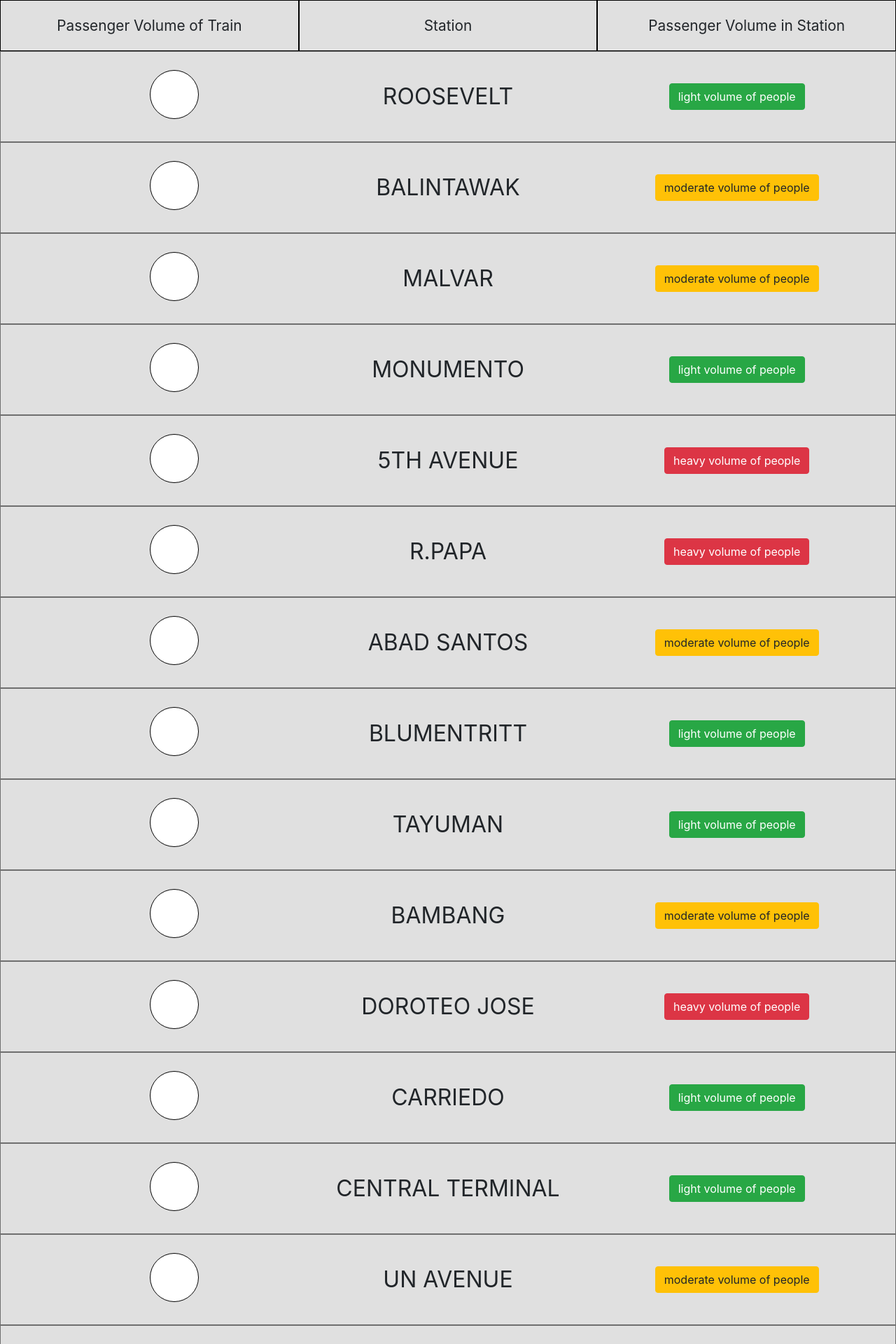
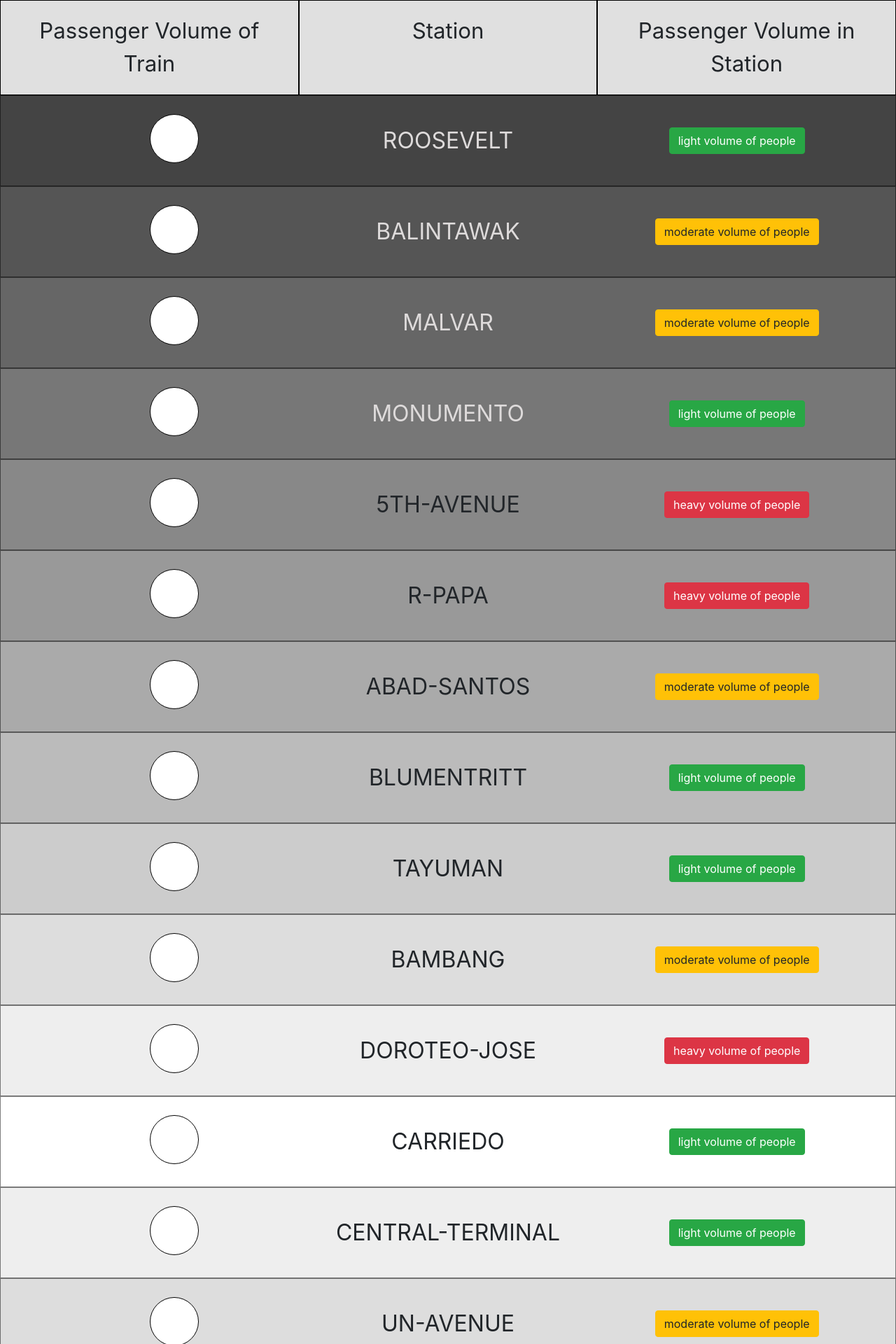
Before and after one commit to MatthewAlviz/PUV---Prediction-of-User-Volume-System, a Django app: page / in a window 1280 px wide. Shown: the top 1920 px of the page at 70% size. Run offline with Django 3.2, Linux system fonts and the light colour scheme; some libraries are stand-ins or nearby versions.

Commit message:
Added Dynamic Gray Scale Background Feature on User Interface

```diff
--- a/puv/templates/puv/index.html
+++ b/puv/templates/puv/index.html
@@ -14,21 +14,21 @@
 
     <div class="container-fluid" style="background:#e0e0e0">
       <div class="row">
-        <div class="col-sm text-center" style="border: solid 1px black">
+        <div class="col-sm text-center" style="border: solid 1px black; font-size:1.5em">
           <div class="topBar">Passenger Volume of Train</div>
         </div>
-        <div class="col-sm text-center" style="border: solid 1px black">
+        <div class="col-sm text-center" style="border: solid 1px black; font-size:1.5em">
           <div class="topBar">Station</div>
         </div>
-        <div class="col-sm text-center" style="border: solid 1px black">
+        <div class="col-sm text-center" style="border: solid 1px black; font-size:1.5em">
           <div class="topBar">Passenger Volume in Station</div>
         </div>
       </div>
 
+      <!-- STATIONS & TRAIN STATUS-->
 
-      <!-- STATIONS & TRAIN STATUS-->
       {% for station, status in data %}
-      <div class="row align-items-center" style="border:solid 0.5px #00000080; padding:20px">
+      <div class="row align-items-center" id="{{station}}" style="border:solid 0.5px #00000080; padding:20px">
         <div class="col-sm">
           <div class="row align-items-center">
             <div class="col-sm-5">
@@ -70,4 +70,42 @@
   <script src="https://code.jquery.com/jquery-3.3.1.slim.min.js" integrity="sha384-q8i/X+965DzO0rT7abK41JStQIAqVgRVzpbzo5smXKp4YfRvH+8abtTE1Pi6jizo" crossorigin="anonymous"></script>
   <script src="https://cdnjs.cloudflare.com/ajax/libs/popper.js/1.14.3/umd/popper.min.js" integrity="sha384-ZMP7rVo3mIykV+2+9J3UJ46jBk0WLaUAdn689aCwoqbBJiSnjAK/l8WvCWPIPm49" crossorigin="anonymous"></script>
   <script src="https://stackpath.bootstrapcdn.com/bootstrap/4.1.1/js/bootstrap.min.js" integrity="sha384-smHYKdLADwkXOn1EmN1qk/HfnUcbVRZyYmZ4qpPea6sjB/pTJ0euyQp0Mk8ck+5T" crossorigin="anonymous"></script>
+
+  <script type="text/javascript">
+  $( document ).ready(function() {
+    var colors = ['#ffffff', '#eeeeee', '#dddddd', '#cccccc', '#bbbbbb', '#aaaaaa', '#999999', '#888888', '#777777', '#666666', '#555555', '#444444', '#333333', '#222222', '#111', '#000', '#000', '#000', '#000', '#000', '#000']
+    var stations = ['ROOSEVELT', 'BALINTAWAK', 'MALVAR', 'MONUMENTO', '5TH-AVENUE', 'R-PAPA', 'ABAD-SANTOS', 'BLUMENTRITT', 'TAYUMAN', 'BAMBANG', 'DOROTEO-JOSE', 'CARRIEDO', 'CENTRAL-TERMINAL',
+      'UN-AVENUE', 'PEDRO-GIL', 'QUIRINO', 'VITO-CRUZ', 'GIL-PUYAT', 'LIBERTAD', 'EDSA', 'BACLARAN']
+    var currentStation = '{{currentStation}}'
+    var currentNum = {{numOfCurrentStation}} - 1
+    var ctrColor = 1
+
+    $('#' + currentStation).attr('style', 'border:solid 0.5px #00000080; padding:20px; background:white')
+
+    if(currentStation!='BACLARAN'){
+      for(var i=currentNum+1; i<=21; i++){
+        $('#' + stations[i]).attr('style', 'border:solid 0.5px #00000080; padding:20px; background:' + colors[ctrColor])
+
+        if(ctrColor>=8){
+          $('#' + stations[i]).find('.stations').attr('style', 'color:#dedbdb')
+        }
+
+        ctrColor = ctrColor + 1
+      }
+    }
+
+    if(currentStation!='ROOSEVELT'){
+      ctrColor = 1
+      for(var i=currentNum-1; i>=0; i--){
+        $('#' + stations[i]).attr('style', 'border:solid 0.5px #00000080; padding:20px; background:' + colors[ctrColor])
+
+        if(ctrColor>=8){
+          $('#' + stations[i]).find('.stations').attr('style', 'color:#dedbdb')
+        }
+
+        ctrColor = ctrColor + 1
+      }
+    }
+  });
+  </script>
 </html>
--- a/puv/views.py
+++ b/puv/views.py
@@ -2,10 +2,27 @@ from django.shortcuts import render
 
 def home(request):
 
-    context = [('BACLARAN', 'light'), ('EDSA', 'heavy'), ('LIBERTAD', 'light'), ('GIL PUYAT', 'moderate'), ('VITO CRUZ', 'light'), ('QUIRINO', 'light'), ('PEDRO GIL', 'heavy'), ('UN AVENUE', 'moderate'), ('CENTRAL TERMINAL', 'light'),
-    ('CARRIEDO', 'light'), ('DOROTEO JOSE', 'heavy'), ('BAMBANG', 'moderate'), ('TAYUMAN', 'light'), ('BLUMENTRITT', 'light'), ('ABAD SANTOS', 'moderate'), ('R.PAPA', 'heavy'), ('5TH AVENUE', 'heavy'), ('MONUMENTO', 'light'),
+    context = [('BACLARAN', 'light'), ('EDSA', 'heavy'), ('LIBERTAD', 'light'), ('GIL-PUYAT', 'moderate'), ('VITO-CRUZ', 'light'), ('QUIRINO', 'light'), ('PEDRO-GIL', 'heavy'), ('UN-AVENUE', 'moderate'), ('CENTRAL-TERMINAL', 'light'),
+    ('CARRIEDO', 'light'), ('DOROTEO-JOSE', 'heavy'), ('BAMBANG', 'moderate'), ('TAYUMAN', 'light'), ('BLUMENTRITT', 'light'), ('ABAD-SANTOS', 'moderate'), ('R-PAPA', 'heavy'), ('5TH-AVENUE', 'heavy'), ('MONUMENTO', 'light'),
     ('MALVAR', 'moderate'), ('BALINTAWAK', 'moderate'), ('ROOSEVELT', 'light')]
 
     context.reverse()
 
-    return render(request, 'puv/index.html', {'data' : context})
+    currentStation = 'CARRIEDO'
+
+    targetNumOfCurrentStation = getNumberOfStation(currentStation, context)
+
+
+    return render(request, 'puv/index.html', {'data' : context, 'currentStation' : currentStation, 'numOfCurrentStation' : targetNumOfCurrentStation})
+
+def getNumberOfStation(currentStation, context):
+
+    targetNumOfCurrentStation = 1
+
+    for i in context:
+        if i[0] == currentStation:
+            break
+        else:
+            targetNumOfCurrentStation = targetNumOfCurrentStation + 1
+
+    return targetNumOfCurrentStation
```
